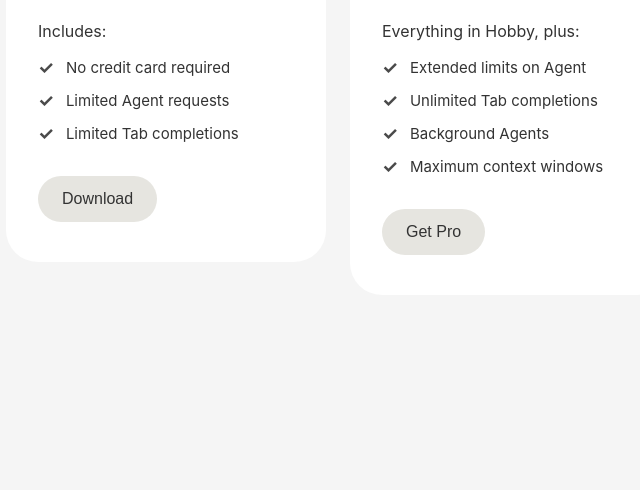
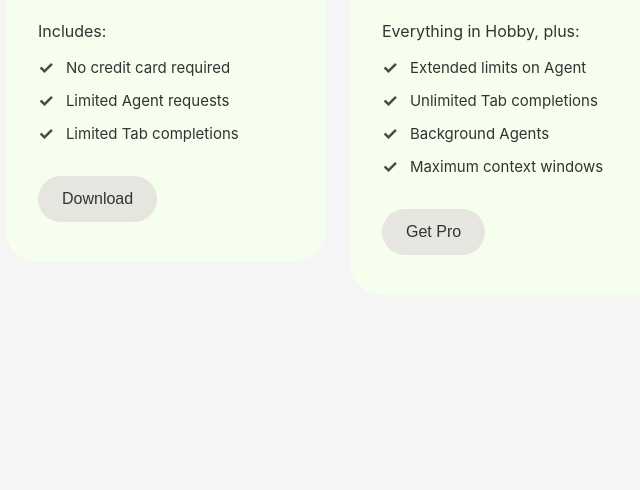
Before and after one commit to uxzamora/Cool-Coding-Project, a plain HTML site: page index.html in a window 1280 px wide. Shown: the part 310-800 px from the top of the page, without its empty margins (302-942 px from the left). Drawn offline with Linux system fonts and the light colour scheme.

Commit message:
bg color change
The card color was changes to a greenish tone

```diff
--- a/styles.css
+++ b/styles.css
@@ -24,7 +24,7 @@ body {
 }
 
 .card {
-    background-color: #ffffff;
+    background-color: #f6feed;
     border-radius: 32px;
     padding: 40px 32px;
     width: 320px;
```
